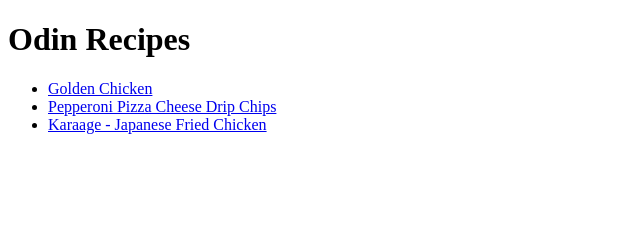
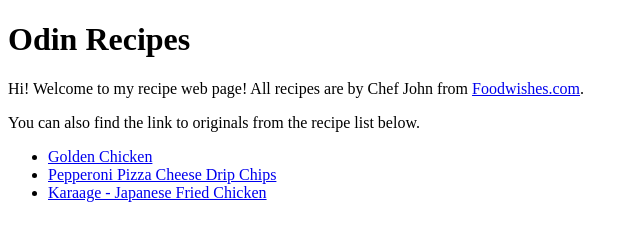
Before and after one commit to lbackman/odin-recipes, a plain HTML site: page index.html in a window 1280 px wide. Shown: the whole page, without its empty margins (0-640 px from the left). Drawn offline with Linux system fonts and the light colour scheme.

Commit message:
Add link to original recipes
In index.html, acknowledge Chef John from foodwishes.com.
Add links to the original recipes hosted on allrecipes.com
to the recipe html:s

```diff
--- a/index.html
+++ b/index.html
@@ -9,6 +9,8 @@
 
     <body>
         <h1>Odin Recipes</h1>
+        <p>Hi! Welcome to my recipe web page! All recipes are by Chef John from <a href="https://foodwishes.blogspot.com/">Foodwishes.com</a>.</p>
+        <p>You can also find the link to originals from the recipe list below.</p>
         <ul>
             <li><a href ="recipes/golden-chicken.html">Golden Chicken</a></li>
             <li><a href="recipes/pepperoni-chips.html">Pepperoni Pizza Cheese Drip Chips</a></li>
```
Also changed, not shown: recipes/golden-chicken.html (+1 -0 lines), recipes/karaage.html (+1 -0 lines), recipes/pepperoni-chips.html (+1 -0 lines).
